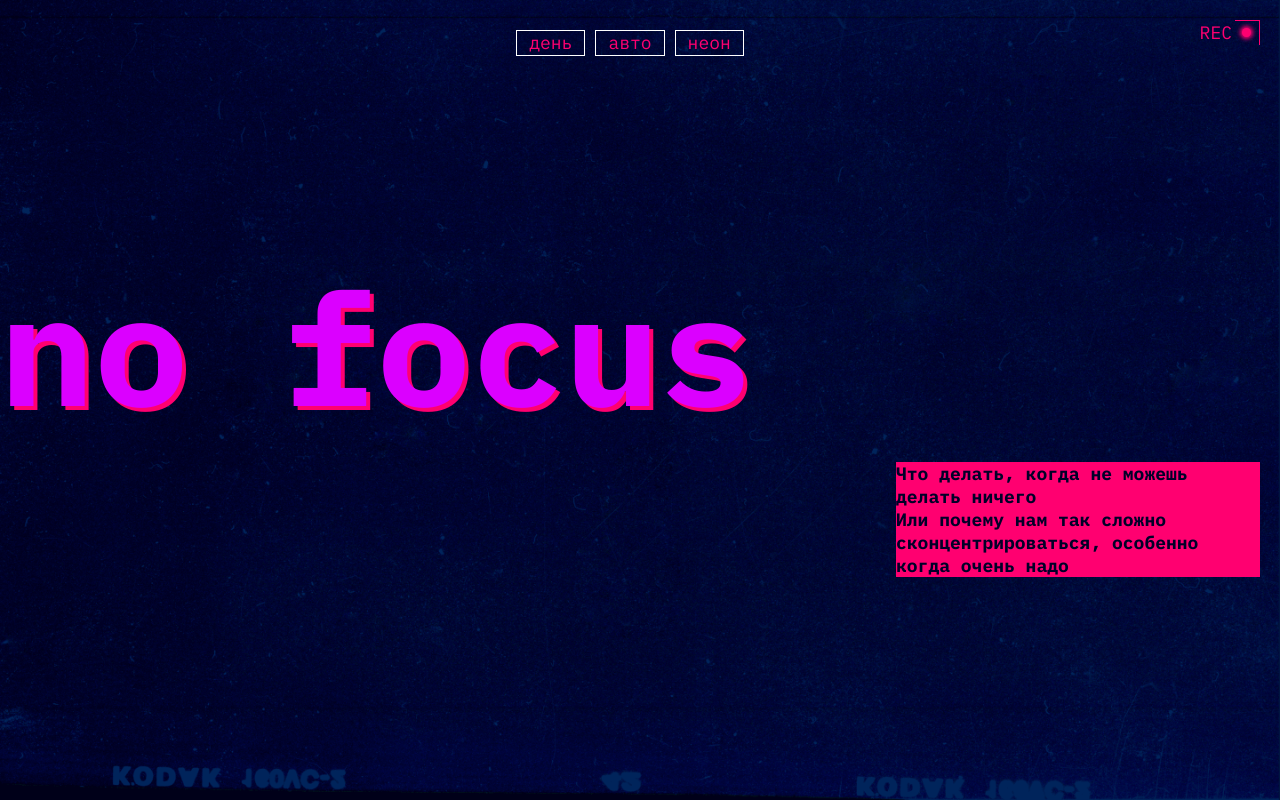
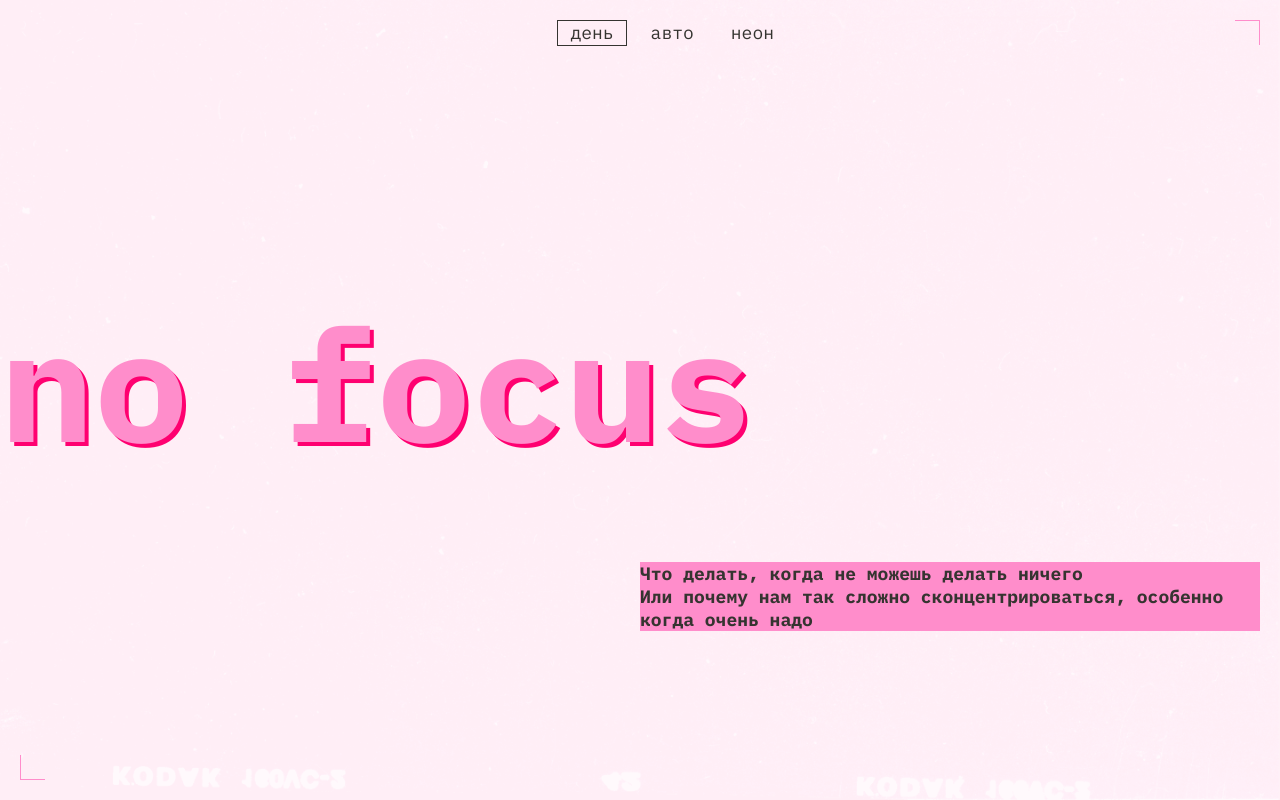
Before and after one commit to Wildlepesha/slozhno-sosredotochitsya, a plain HTML site: page index.html in a window 1280 px wide. Both pictures are taken after a click on the button "день". Shown: the top 800 px of the page. Drawn offline with Linux system fonts and the light colour scheme.

Commit message:
ПП темная версия все экраны

```diff
--- a/index.html
+++ b/index.html
@@ -186,7 +186,7 @@
       </article>
     </main>
     <footer class="footer decorated-zone">
-      <h2 class="logo-title">
+      <h2 class="footer-logo logo-title">
         focus
       </h2>
     </footer>
--- a/styles/style.css
+++ b/styles/style.css
@@ -7,7 +7,7 @@
   font-family: 'IBM Plex mono', Arial, Helvetica, sans-serif;
   color: var(--text-color);
   position: relative;
-  background: url("../images/cover-image-dark.png");
+  background: var(--bg-image);
   background-size: cover;
   background-repeat: no-repeat;
   background-attachment: fixed;
@@ -16,7 +16,7 @@
 .header {
   position: relative;
   display: grid;
-  grid-template-rows: 1fr 1fr 1fr;
+  grid-template-rows: repeat(3, min-content);
   min-block-size: 668px;
   block-size: 100vh;
   padding: var(--page-padding);
@@ -87,12 +87,11 @@
 .header__theme-menu-button {
   appearance: none;
   background: transparent;
-  border: none;
-  padding: 3px 12px;
+  padding: 3px 12.5px;
   text-transform: lowercase;
   font-size: 18px;
   line-height: 18px;
-  border: 1px solid white;
+  border: 1px solid transparent;
 }
 
 .button_active {
@@ -103,7 +102,7 @@
   font-size: clamp(7.25rem, 7.0115rem + 1.0178vw, 7.5rem);
   grid-column: 1/3;
   grid-row: 2/3;
-  margin-block-start: 14px;
+  margin-block-start: 68px;
 }
 
 .logo-title {
@@ -123,7 +122,7 @@
   grid-row: 3 / 4;
   grid-column: 1 / 3;
   height: fit-content;
-  margin-block-start: 44px;
+  margin-block-start: 56px;
 }
 
 .word-break {
@@ -200,6 +199,64 @@ text-shadow: 2px 2px 0px var(--accent-color);
   align-items: center;
 }
 
+@media (prefers-color-scheme: dark) {
+  .header__theme-menu-button_type_dark {
+    border: 1px solid var(--accent-color);
+  }
+}
+
+@media (prefers-color-scheme: light) {
+  .header__theme-menu-button_type_light {
+    border: 1px solid var(--accent-color);
+  }
+}
+
+.theme_light {
+  --main-color: #FFC2E6;
+  --accent-color: #FF8DCB;
+  --text-color: #353430;
+  --accent-text-color: #DB00FF;
+  --accent-title-color: #FF0070;
+}
+
+.theme_light .header_text,
+.theme_light .info-block__title,
+.theme_light .wrapper__header,
+.theme_light .info-block__title_accent,
+.theme_light .header__theme-menu {
+  color: var(--text-color);
+}
+
+.theme_light .logo-title {
+  color: var(--accent-color);
+  text-shadow: 4px 4px 0px var(--accent-title-color);
+}
+
+.theme_light .header__theme-menu-button_type_dark {
+  border: 1px solid transparent;
+}
+
+.theme_light .header__theme-menu-button_type_light {
+  border: 1px solid var(--text-color);
+}
+
+.theme_auto .header__theme-menu-button_type_light,
+.theme_auto .header__theme-menu-button_type_dark {
+  border: 1px solid transparent;
+}
+
+.theme_auto .header__theme-menu-button_type_auto {
+  border: 1px solid var(--accent-color);
+}
+
+.theme_light {
+  background: url("../images/cover-image-light.png");
+}
+
+.theme_light .decorative_text {
+  display: none;
+}
+
 @media (min-width: 768px){
   :root {
     --page-padding: 20px;
@@ -213,6 +270,7 @@ text-shadow: 2px 2px 0px var(--accent-color);
     grid-template-columns: repeat(4, 1fr);
     justify-content: space-between;
     min-block-size: 1024px;
+    block-size: 100vh;
     padding: var(--page-padding) var(--page-padding) var(--page-padding) 0;
     margin-block-end: 60px;
   }
@@ -223,15 +281,18 @@ text-shadow: 2px 2px 0px var(--accent-color);
   }
 
   .header_title {
+    margin-block-start: 173px;
+    grid-column: span 4;
+  }
+
+  .logo-title {
     font-size: clamp(7.5rem, 0.5625rem + 14.4531vw, 9.8125rem);
-    margin-block-start: 115px;
-    grid-column: span 4;
   }
 
   .header_text {
     grid-column: 3/5;
-    margin-block-start: 50px;
-    max-width: 364px;
+    margin-block-start: 165px;
+    margin-inline-start: 10px;
     justify-self: end;
   }
 
@@ -243,13 +304,16 @@ text-shadow: 2px 2px 0px var(--accent-color);
 
   .content__article_m {
     display: grid;
-    grid-template-columns: repeat(5, minmax(min-content, 236px));
+    grid-template-columns: repeat(3, 1fr);
     gap: 20px;
   }
 
-  .article_m.info-block__title {
-    grid-row: span -1;
+  .article_m.info-block__wrapper,
+  .test_div {
+    width: clamp(29.5rem, -3.6875rem + 69.1406vw, 40.5625rem);
+    justify-self: end;
   }
+
 
   .article_m.info-block__title_accent {
     grid-column: 2/4;
@@ -318,20 +382,36 @@ text-shadow: 2px 2px 0px var(--accent-color);
 
 @media (min-width: 1024px) {
   .header {
-    grid-template-rows: 0.25fr minmax(min-content, max-content) 1fr;
+    grid-template-rows: min-content min-content 1fr;
+    grid-template-columns: repeat(8, 1fr);
+    min-block-size: 768px;
+    block-size: 100vh;
   }
-
 
   .header__theme-menu {
     grid-row: 1/2;
-    grid-column: 2/4;
-    justify-self: center;
+    grid-column: 4/6;
+    justify-self: end;
     align-self: start;
-    margin-block-start: 10px;
+    margin: 0;
+  }
+
+  .logo-title {
+    grid-column: 1/-1;
+    margin-block-start: 273px;
+  }
+
+  .header_text {
+    grid-column: 5/-1;
+    margin-block-start: 114px;
   }
 
   .header__theme-menu-list {
     flex-direction: row;
+  }
+
+  .content__article_m {
+    grid-template-columns: repeat(3, 1fr);
   }
 
   .content__article_xl {
@@ -347,6 +427,15 @@ text-shadow: 2px 2px 0px var(--accent-color);
     grid-column: initial;
     grid-row: 2/3;
   }
+
+  .footer {
+    min-block-size: 768px;
+    block-size: 100vh;
+  }
+
+  .footer-logo.logo-title {
+    margin-block-start: 0;
+  }
 }
 
 .html.theme-light {
--- a/styles/variables.css
+++ b/styles/variables.css
@@ -14,4 +14,23 @@
   --light-accent-color: #FF8DCB;
 
   --page-padding: 10px;
+  --bg-image: url("../images/cover-image-dark.png")
 }
+
+:root .theme-dark {
+  --main-color: #000028;
+  --accent-color: #FF0070;
+  --text-color: #F1B2CE;
+  --accent-text-color: #DB00FF;
+
+  --bg-image: url("../images/cover-image-dark.png")
+}
+
+:root .theme-light {
+  --main-color: #FFC2E6;
+  --accent-color: #FF8DCB;
+  --text-color: #353430;
+  --accent-text-color: #DB00FF;
+  --accent-title-color: #FF0070;
+  --bg-image: url("../images/cover-image-light.png")
+}
```
